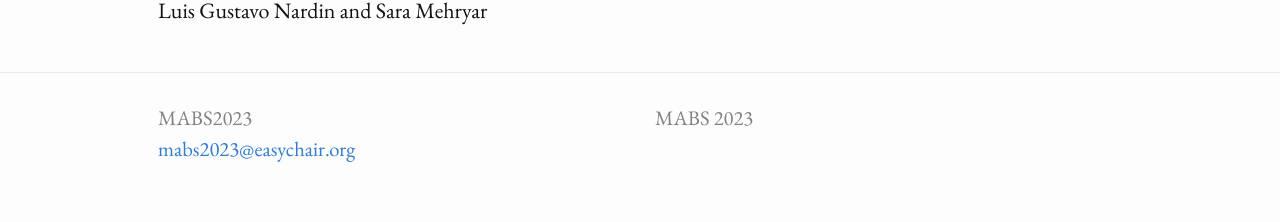
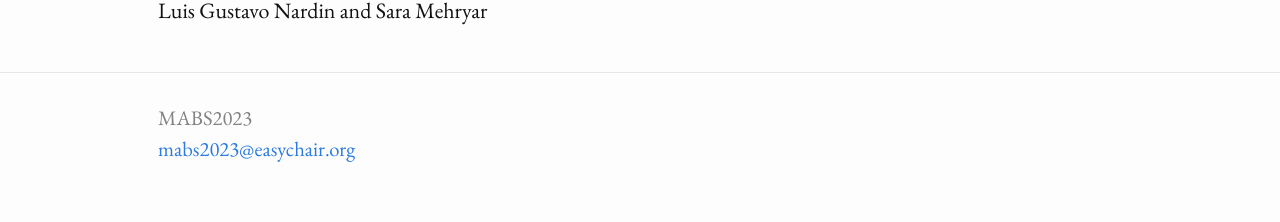
Before and after one commit to MABSworkshop/mabs2023, a Jekyll site: the page built from index.markdown, in a window 1280 px wide. Shown: the part 1114-1336 px from the top of the page. Built offline with Jekyll 4.4.1, drawn with Linux system fonts in a browser that asks for light colours.

Commit message:
Remove MABS2023 description

```diff
--- a/_config.yml
+++ b/_config.yml
@@ -1,10 +1,8 @@
 title: MABS 2023 - The 24th International Workshop on Multi-Agent-Based Simulation
 email: mabs2023@easychair.org
 description: >- # this means to ignore newlines until "baseurl:"
-  MABS 2023
-baseurl: "/mabs2023" # the subpath of your site, e.g. /blog
-url: "https://mabsworkshop.github.io" # the base hostname & protocol for your site, e.g. http://example.com
-github_username: MABSworkshop
+baseurl: "" # the subpath of your site, e.g. /blog
+url: "" # the base hostname & protocol for your site, e.g. http://example.com
 
 author:
   name: MABS2023
```
